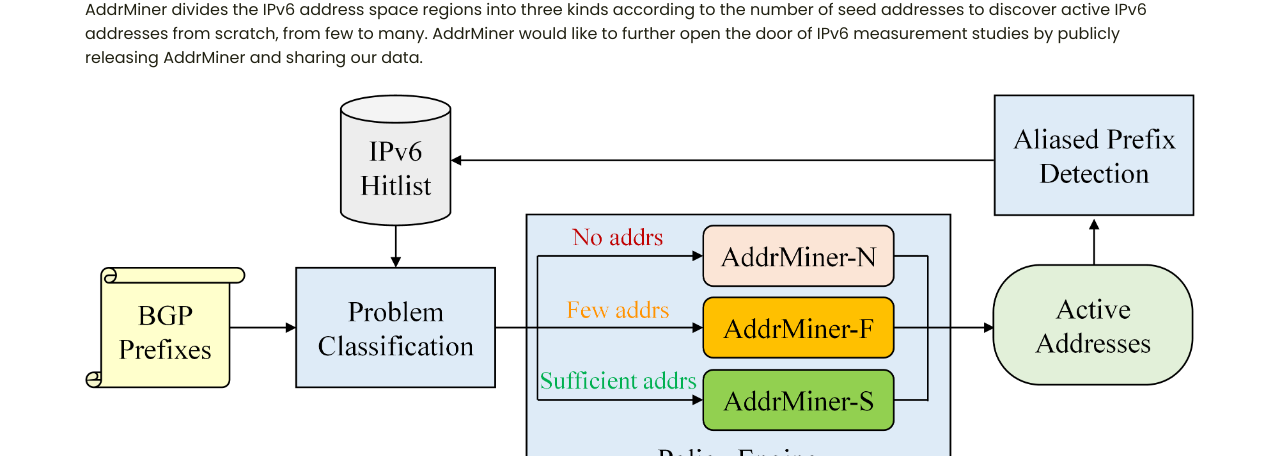
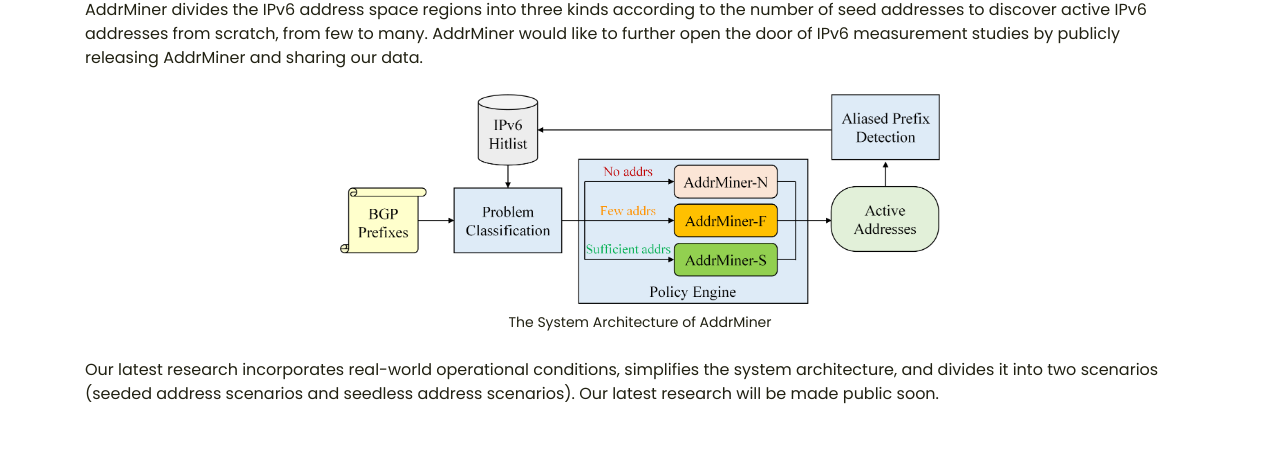
Before and after one commit to AddrMiner/IPv6_hitlist.github.io, a plain HTML site: page index.html in a window 1280 px wide. Shown: the part 172-628 px from the top of the page. Drawn offline with Linux system fonts and the light colour scheme.

```diff
--- a/index.html
+++ b/index.html
@@ -81,7 +81,7 @@
         <br>
 
         <div style="text-align: center;">
-            <img src="static\image\Overview.png" alt="Overview"  style="max-width: 100%; height: auto;"/>
+            <img src="static\image\Overview.png" alt="Overview"  style="max-width: 600px; width: 100%; height: auto;"/>
         </div>
 
         <div style="text-align: center;font-size: 14px;">
```
